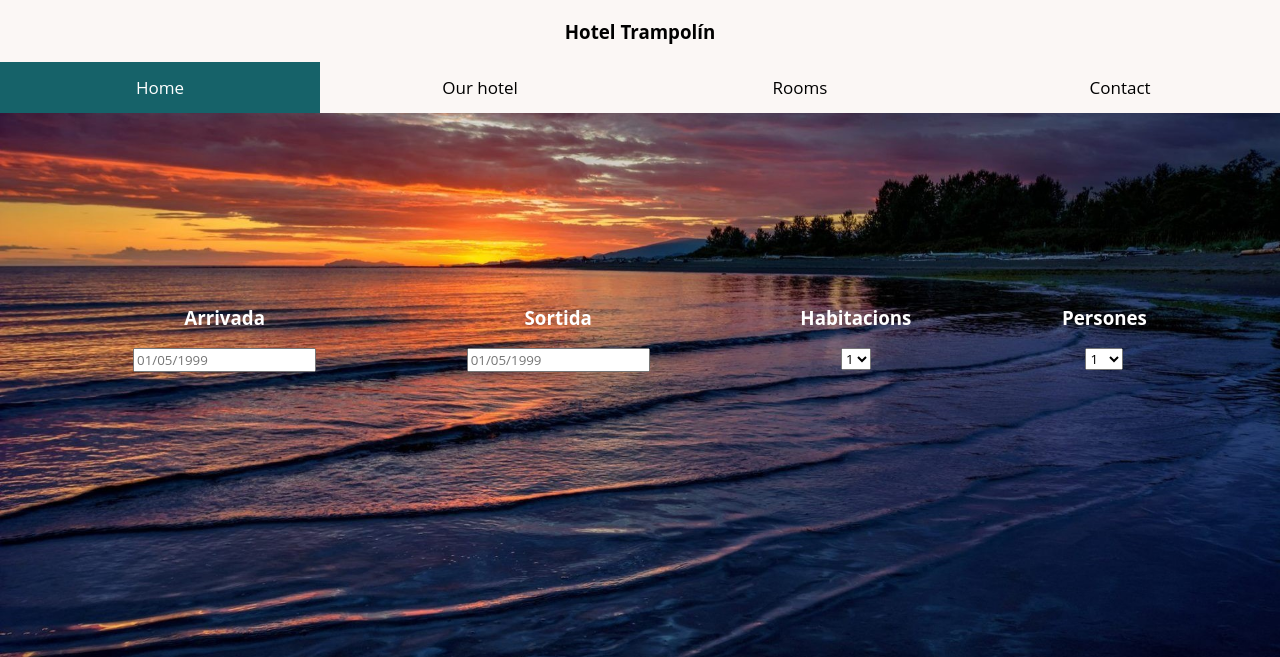
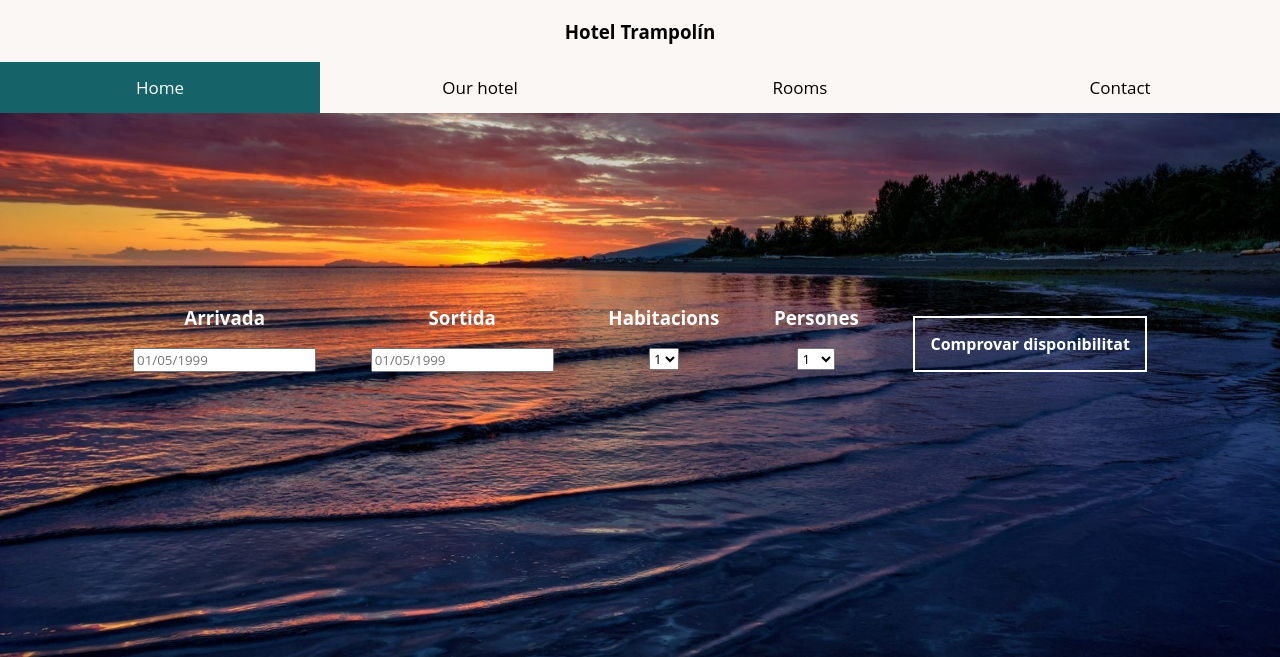
Before and after one commit to agomez1999/GestioHotelera, a PHP site: page /inici.php in a window 1280 px wide. Shown: the top 657 px of the page. Run offline with PHP 8.4, Linux system fonts and the light colour scheme; some libraries are stand-ins or nearby versions.

Commit message:
inici form acabat

```diff
--- a/Web/inici.php
+++ b/Web/inici.php
@@ -64,6 +64,9 @@
                 <option>10</option>
             </select>
             </div>
+            <div class="slider-column-items">
+                <a href="#" class="a2">Comprovar disponibilitat</a>
+            </div>
         </div>
     </div>
     <div class="p1-body-container">
--- a/Web/style.css
+++ b/Web/style.css
@@ -23,17 +23,21 @@ body {
 
 #home {
     grid-area: 1 / 1 / 2 / 2;
+    transition: 0.4s ease-in-out;
 }
 
 #hotel {
     grid-area: 1 / 2 / 2 / 3;
+    transition: 0.4s ease-in-out;
 }
 
 #rooms {
     grid-area: 1 / 3 / 2 / 4;
+    transition: 0.4s ease-in-out;
 }
 #contact {
     grid-area: 1 / 4 / 2 / 5;
+    transition: 0.4s ease-in-out;
 }
 
 .header-container {
@@ -82,6 +86,21 @@ body {
 }
 
 /* HOME - BODY */
+
+.a2 {
+    transition: 0.4s ease-in-out;
+    color: white;
+    text-decoration: none;
+    padding: 15px;
+    font-weight: 750;
+    margin-top: auto;
+    border: 2px solid white;
+}
+
+.a2:hover {
+    background: rgba(255, 255, 255, 0.5);
+    color: #166269;
+}
 
 .slider-container {
     display: flex;
```
